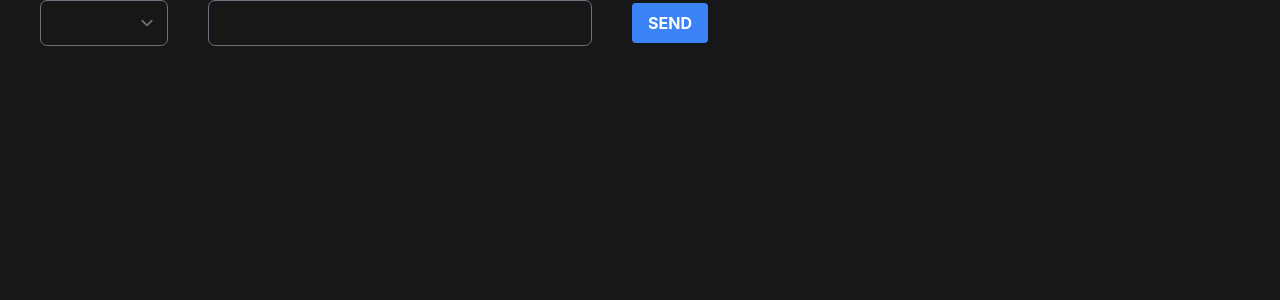
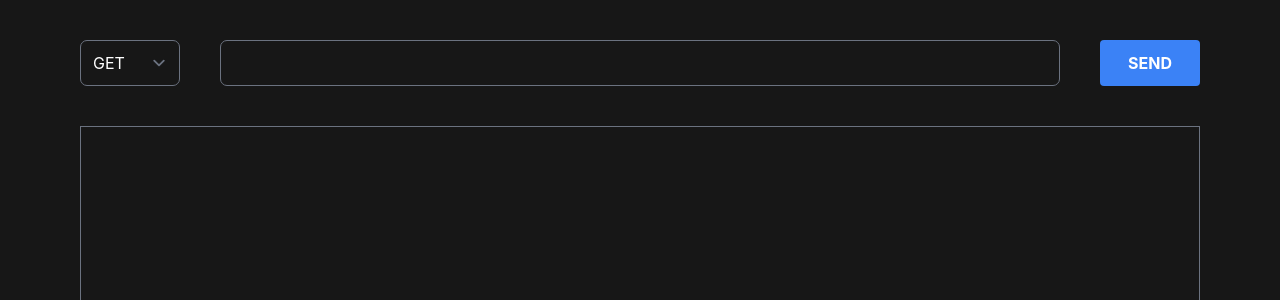
Before and after one commit to MadMac/api-tester, a Vue app: page / in a window 1280 px wide. Shown: the top 300 px of the page. Built offline with nearby package versions, Linux system fonts and the light colour scheme.

Commit message:
Add simple response text box

```diff
--- a/src/App.vue
+++ b/src/App.vue
@@ -1,14 +1,16 @@
 <script setup lang="ts">
 import { invoke } from '@tauri-apps/api'
+import { requestStore } from './store/requestStore.js'
 import { ref } from 'vue'
 
 const apiUrl = ref("");
-const requestType = ref("");
+const requestType = ref("GET");
 
 const send_get_request = () => {
   console.log(requestType)
   invoke('send_get_request', { apiUrl: apiUrl.value })
     .then((response) => {
+      requestStore.updateRequestResponse(response as string);
       console.log(response)
     });
 }
@@ -16,17 +18,25 @@ const send_get_request = () => {
 </script>
 
 <template>
-  <div class="container mx-auto">
-    <select class="px-3 py-2.5 mx-10 w-32 bg-neutral-900 border rounded-[7px] border-gray-500 bg-gray-700 text-white"
+  <div class="mx-10 py-10 flex flex-col h-full">
+    <div class="flex flex-row">
+      <select class="px-3 py-2.5 mx-10 basis-1/12 bg-neutral-900 border rounded-[7px] border-gray-500  text-white"
         v-model="requestType">
         <option selected>GET</option>
         <option>POST</option>
         <option>PUT</option>
       </select>
-    <input class="px-3 py-2.5 w-96 bg-neutral-900 border rounded-[7px] border-gray-500" v-model="apiUrl" />
-    <button class="btn btn-blue mx-10" @click="send_get_request()">
+      <input class="px-3 py-2.5 grow bg-neutral-900 border rounded-[7px] border-gray-500" v-model="apiUrl" />
+      <button class="btn btn-blue mx-10 basis-1/12" @click="send_get_request()">
         SEND
       </button>
+    </div>
+    <div class="mt-10 grow mx-10 mt-10">
+      <div
+        class="h-full w-full grow border font-mono text-sm p-4 border-gray-500 bg-neutral-900 text-white whitespace-pre">
+        {{ requestStore.requestResponse && JSON.stringify(JSON.parse(requestStore.requestResponse), null, 2) }}
+      </div>
+    </div>
   </div>
 </template>
 
--- /dev/null
+++ b/src/store/requestStore.ts
@@ -0,0 +1,8 @@
+import { reactive } from 'vue'
+
+export const requestStore = reactive({
+  requestResponse: "",
+  updateRequestResponse(requestResponse: string) {
+    this.requestResponse = requestResponse;
+  }
+})
--- a/src/styles.css
+++ b/src/styles.css
@@ -17,3 +17,11 @@
   -moz-osx-font-smoothing: grayscale;
   -webkit-text-size-adjust: 100%;
 }
+
+#app {
+  height: 100%;
+}
+
+body, html {
+  height: 100%;
+}
```
Also changed, not shown: 1 other file (tests, documents, lock files or other folders). Lines whose indentation alone changed are shown as unchanged.
